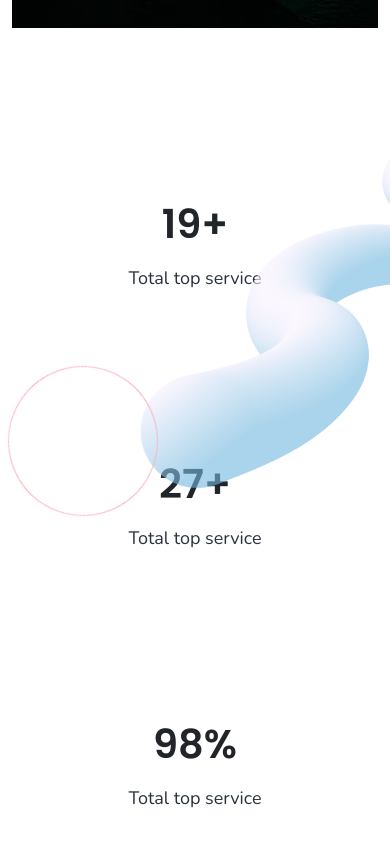
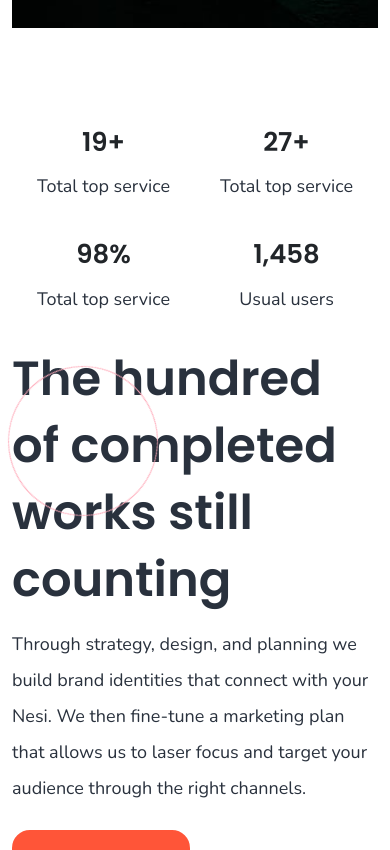
Before and after one commit to basudevkumer/React_Innovale_One, a React (Vite) app: page / in a window 390 px wide. Shown: the part 5440-6290 px from the top of the page. Built offline with nearby package versions, Linux system fonts and the light colour scheme.

Commit message:
feat: in WorkCount component added responsive

```diff
--- a/src/component/workcount/WorkCount.jsx
+++ b/src/component/workcount/WorkCount.jsx
@@ -25,25 +25,25 @@ const WorkCount = () => {
           <Col lg={{ span: 5 }}>
             <Container>
               <Row className="workCountCardRow">
-                <Col lg={6}>
+                <Col lg={6} sm={6} xs={6}>
                   <div className="workCountCard">
                     <h2 className="poppins workCountCardHeading">19+</h2>
                     <p className="commonPragraph nunito">Total top service</p>
                   </div>
                 </Col>
-                <Col lg={6}>
+                <Col lg={6} sm={6} xs={6}>
                   <div className="workCountCard">
                     <h2 className="poppins workCountCardHeading">27+</h2>
                     <p className="commonPragraph nunito">Total top service</p>
                   </div>
                 </Col>
-                <Col lg={6}>
+                <Col lg={6} sm={6} xs={6}>
                   <div className="workCountCard">
                     <h2 className="poppins workCountCardHeading">98%</h2>
                     <p className="commonPragraph nunito">Total top service</p>
                   </div>
                 </Col>
-                <Col lg={6}>
+                <Col lg={6} sm={6} xs={6}>
                   <div className="workCountCard">
                     <h2 className="poppins workCountCardHeading">1,458</h2>
                     <p className="commonPragraph nunito">Usual users</p>
--- a/src/component/workcount/workCount.css
+++ b/src/component/workcount/workCount.css
@@ -145,7 +145,6 @@
     left: 58%;
     bottom: 30px;
   }
-
   77% {
     left: 55%;
     bottom: 70px;
@@ -230,3 +229,112 @@
 .workCountRow {
   align-items: center;
 }
+
+
+/* ===== RESPONSIVE ===== */
+
+@media (max-width: 991.99px) {
+
+  /* animation hide */
+  .snakeAnimationSameBehiend,
+  .cardDotAnimation,
+  .workCardCircle {
+    display: none;
+  }
+
+  .workCount {
+    padding: 80px 0;
+  }
+
+  .workCountCardRow {
+    --bs-gutter-y: 60px;
+  }
+
+  .workCountRightPart {
+    margin-top: 48px;
+  }
+
+  .workCountCardHeading {
+    font-size: 32px;
+  }
+}
+
+@media (max-width: 767px) {
+  .workCount {
+    padding: 60px 0;
+  }
+
+  .workCountCardRow {
+    --bs-gutter-y: 40px;
+  }
+
+  .workCountRightPart {
+    margin-top: 36px;
+  }
+
+  .workCountCardHeading {
+    font-size: 28px;
+  }
+
+  .workCountRightPartPragraph {
+    padding: 16px 0 28px;
+  }
+   .heading2{
+   width: auto;
+
+  }
+  .workCountRightPartPragraph{
+    text-align: start;
+  }
+}
+
+@media (max-width: 575px) {
+  .workCount {
+    padding: 48px 0;
+  }
+
+  .workCountCardRow {
+    --bs-gutter-y: 32px;
+  }
+
+  .workCountCardHeading {
+    font-size: 26px;
+  }
+
+  .workCountRightPart {
+    margin-top: 28px;
+  }
+
+  .workCountRightPartPragraph {
+    padding: 12px 0 24px;
+  }
+  .heading2{
+   width: auto;
+
+  }
+  .workCountRightPartPragraph{
+    text-align: start;
+  }
+  .
+}
+
+@media (max-width: 320px) {
+  .workCount {
+    padding: 36px 0;
+  }
+
+  .workCountCardHeading {
+    font-size: 22px;
+  }
+
+  .workCountRightPartPragraph {
+    padding: 10px 0 20px;
+  }
+  .heading2{
+   width: auto;
+
+  }
+  .workCountRightPartPragraph{
+    text-align: start;
+  }
+}
```
